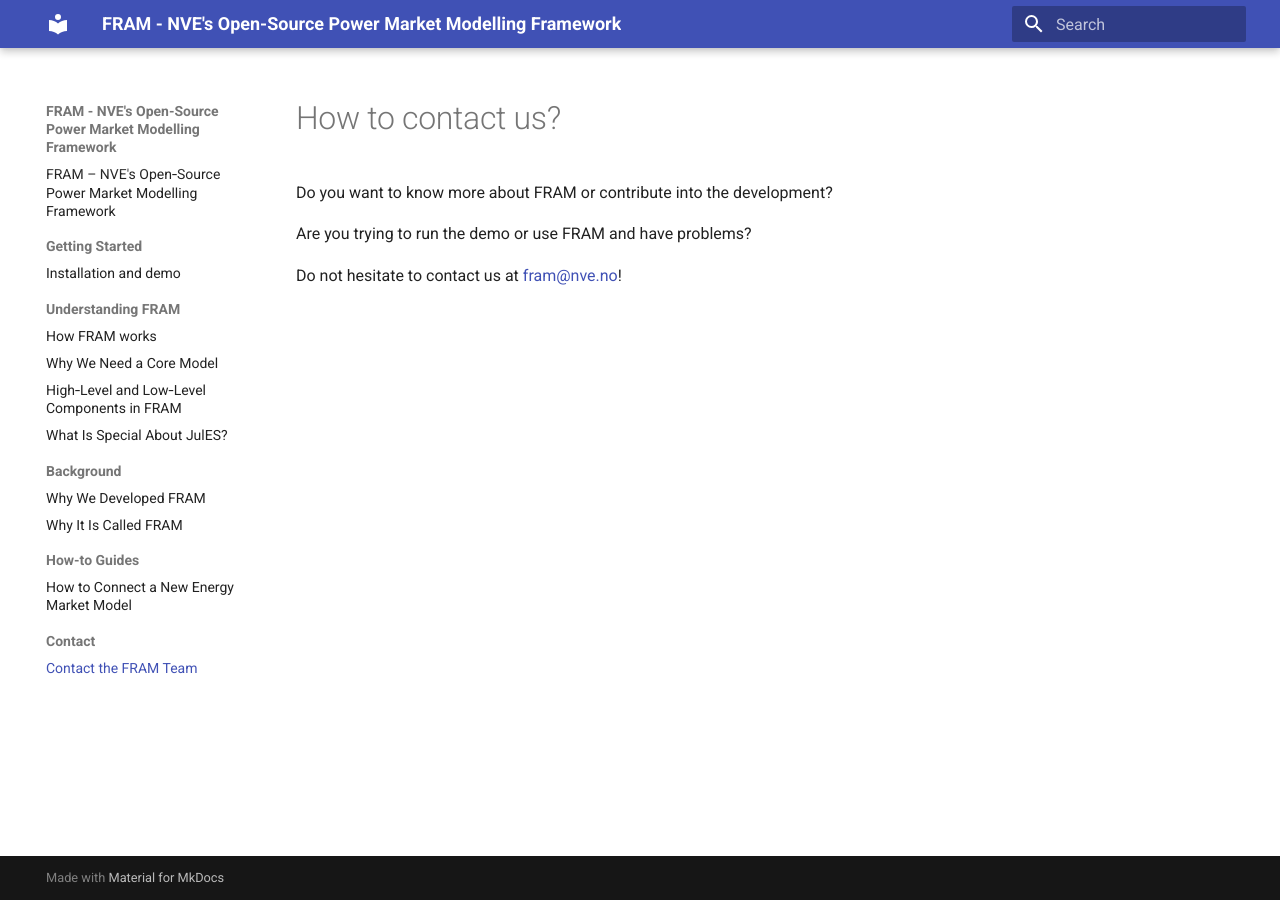
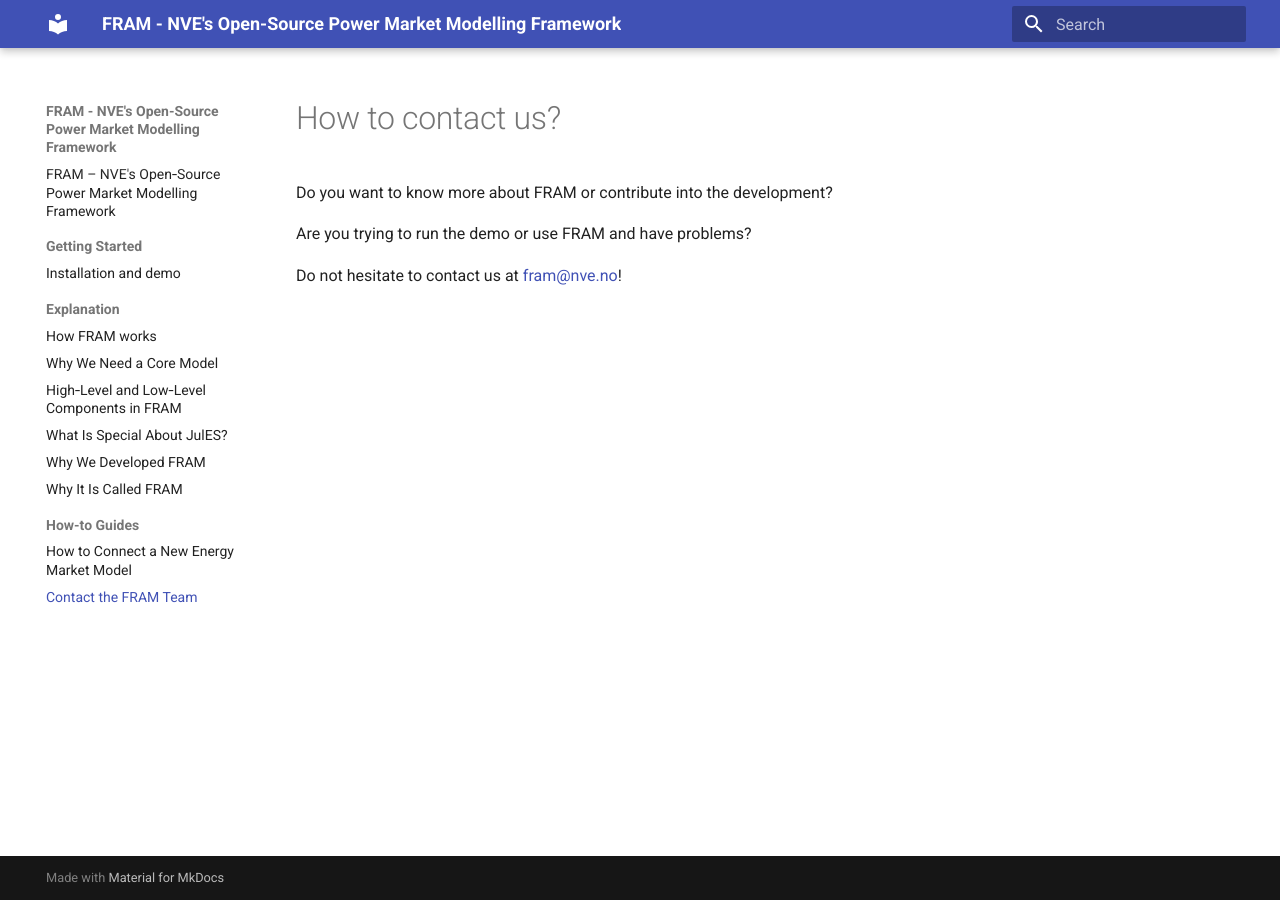
Before and after one commit to NVE/fram, an MkDocs documentation site: the page built from docs/how_to_contact.md, in a window 1280 px wide. Built offline with MkDocs 1.6.1 and Material for MkDocs 9.7.7, drawn with Linux system fonts in a browser that asks for light colours; the version menu is left out.

Commit message:
Revert text updates mkdocs.yml and index.md

```diff
--- a/mkdocs.yml
+++ b/mkdocs.yml
@@ -25,17 +25,15 @@
   - index.md
   - Getting Started:
     - installation_and_demo.md
-  - Understanding FRAM:
+  - Explanation:
     - how_fram_works.md
     - why_core_model.md
     - why_components.md
     - what_special_jules.md
-  - Background:
     - why_we_developed.md
     - why_is_it_called.md
   - How-to Guides:
     - how_to_add_model.md
-  - Contact:
     - how_to_contact.md
 
 extra:
```
Also changed, not shown: docs/index.md (+4 -4 lines).
